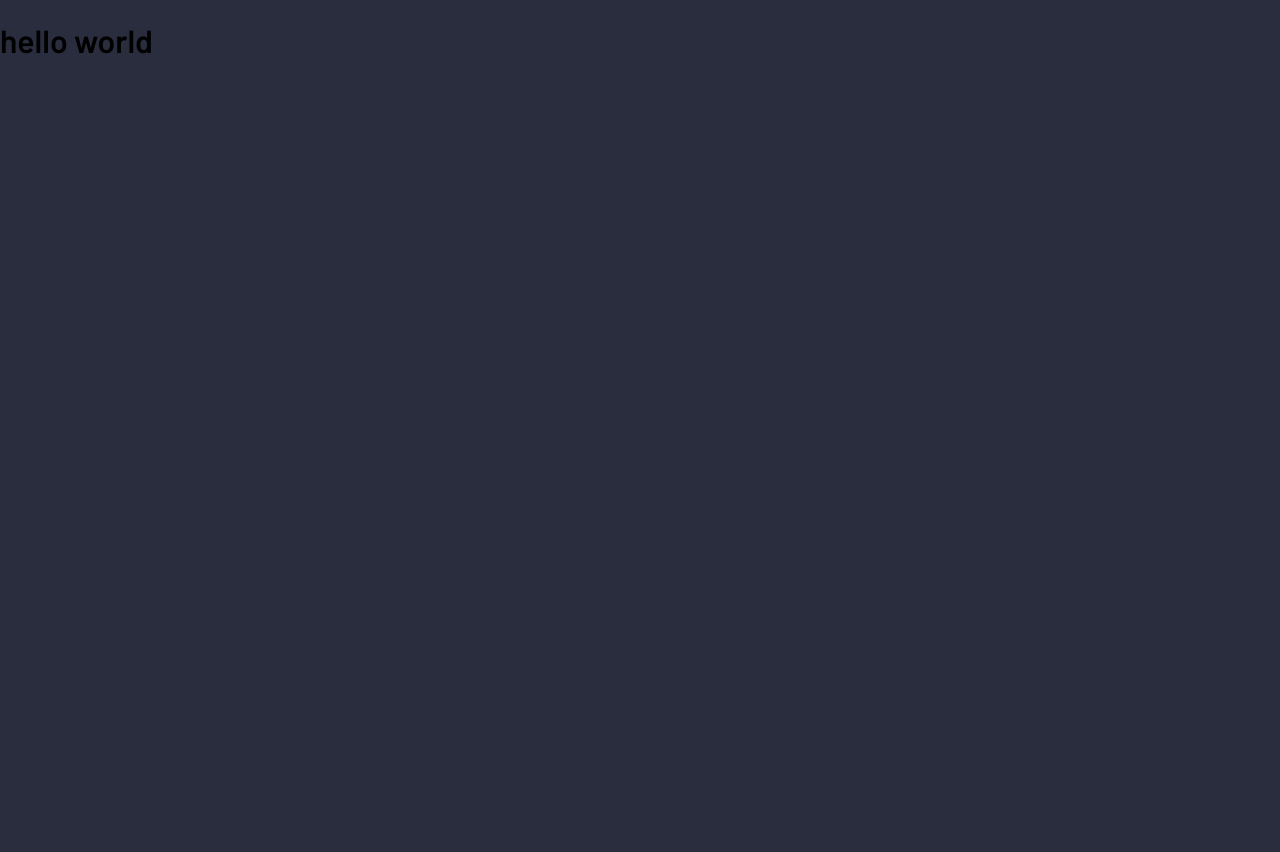
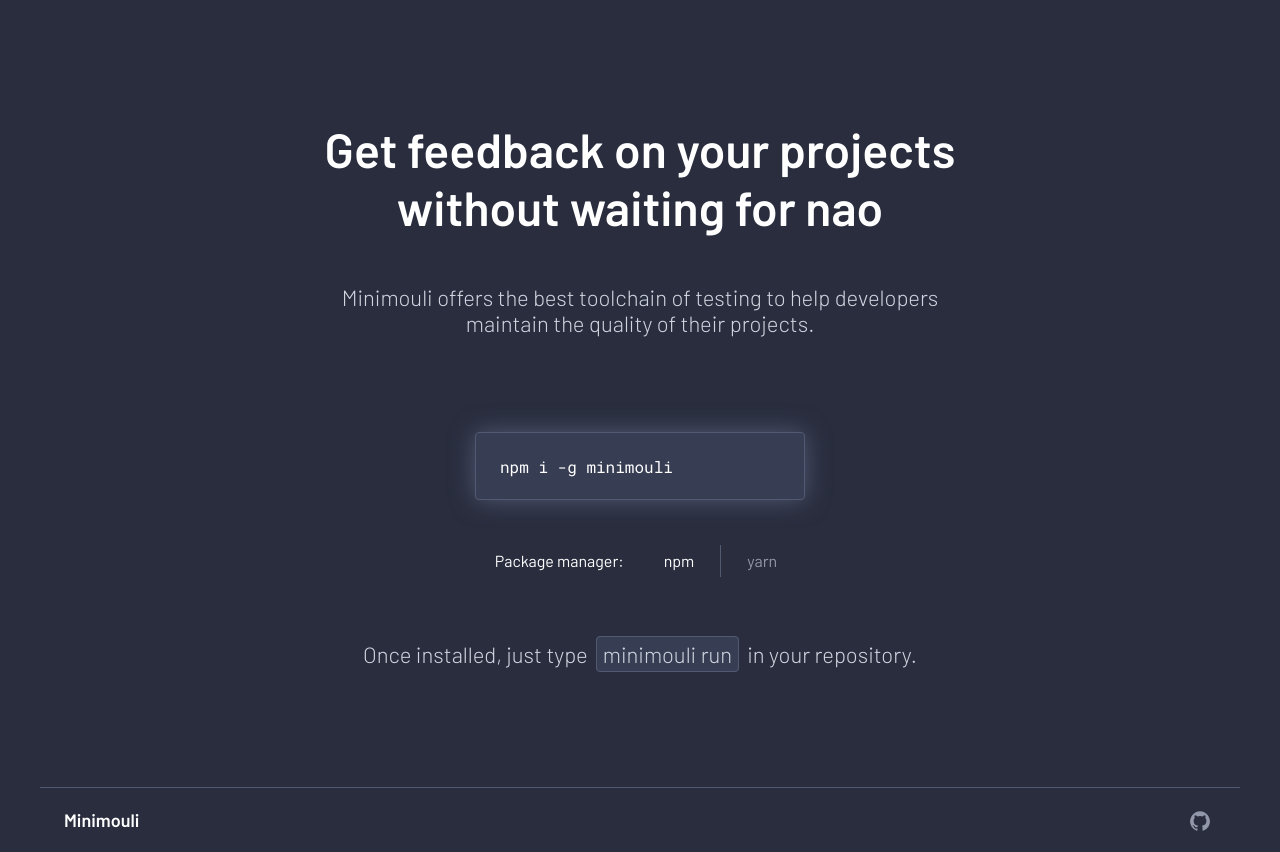
Before and after one commit to minimouli/website, a Next.js app: page / in a window 1280 px wide. Before the commit the page ends 800 px from the top, so only its background shows below. Built offline with nearby package versions, Linux system fonts and the light colour scheme.

Commit message:
feat: add home page

```diff
--- a/src/pages/index.tsx
+++ b/src/pages/index.tsx
@@ -7,6 +7,9 @@
 
 import type { NextPage } from 'next'
 import Head from 'next/head'
+import Container from '../components/Container'
+import Footer from '../components/Footer'
+import InstallSnippet from '../components/InstallSnippet'
 import styles from '../styles/Home.module.scss'
 
 const Home: NextPage = () => {
@@ -15,10 +18,38 @@ const Home: NextPage = () => {
 
             <Head>
                 <title>Minimouli</title>
-                <link rel="icon" href="favicon.ico" />
+                <meta name="description" content="Get feedback on your projects without waiting for nao" />
+                <link rel="icon" href="/favicon.ico" />
             </Head>
 
-            <h1>hello world</h1>
+            <Container>
+                <main className={styles.hero} >
+
+                    <div className={styles.headlines} >
+                        <h1>Get feedback on your projects without waiting for nao</h1>
+                        <h2>Minimouli offers the best toolchain of testing to help developers maintain the quality of their projects.</h2>
+                    </div>
+
+                    <div className={styles.installation} >
+
+                        <div className={styles.snippet} >
+                            <InstallSnippet />
+                        </div>
+
+                        <span className={styles.caption} >
+                            Once installed, just type
+                            <span className={styles.command} >
+                                minimouli run
+                            </span>
+                            in your repository.
+                        </span>
+
+                    </div>
+
+                </main>
+            </Container>
+
+            <Footer />
 
         </div>
     )
--- a/src/styles/Home.module.scss
+++ b/src/styles/Home.module.scss
@@ -5,4 +5,86 @@
  * LICENSE file in the root directory of this source tree.
  */
 
-.container {}
+.container {
+    width: 100%;
+    height: auto;
+}
+
+.hero {
+    padding: 0 24px;
+    margin-top: 120px;
+    margin-bottom: 72px;
+    width: 100%;
+    height: auto;
+    display: flex;
+    flex-direction: column;
+    align-items: center;
+
+    .headlines {
+        margin-bottom: 72px;
+        width: 100%;
+        height: auto;
+
+        h1 {
+            margin: 0;
+            color: var(--text-primary);
+            font-style: normal;
+            font-weight: 600;
+            font-size: 48px;
+            line-height: 58px;
+            text-align: center;
+        }
+
+        h2 {
+            margin: 0;
+            margin-top: 48px;
+            color: var(--text-secondary);
+            font-style: normal;
+            font-weight: 300;
+            font-size: 22px;
+            line-height: 26px;
+            text-align: center;
+        }
+    }
+
+    .installation {
+        width: 100%;
+        height: auto;
+        display: flex;
+        flex-direction: column;
+        align-items: center;
+
+        .snippet {
+            margin-bottom: 64px;
+            width: auto;
+            height: auto;
+        }
+
+        .caption {
+            color: var(--text-secondary);
+            font-style: normal;
+            font-weight: 300;
+            font-size: 22px;
+            line-height: 26px;
+
+            .command {
+                margin: 0 8px;
+                padding: 4px 6px;
+                background: var(--accent);
+                border: 1px solid var(--stroke);
+                border-radius: 4px;
+            }
+        }
+    }
+
+    @media only screen and (min-width: 992px) {
+
+        .headlines {
+            width: 650px;
+        }
+
+        .installation {
+            width: 650px;
+        }
+    }
+}
```
